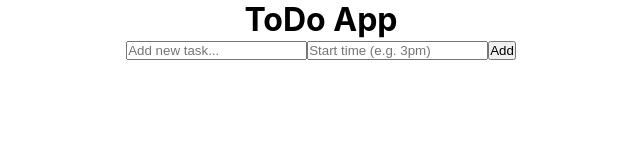
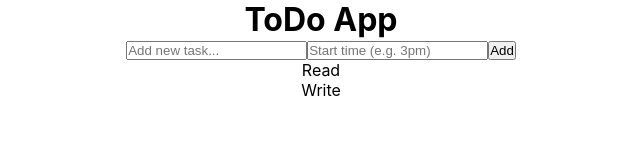
Before and after one commit to krunal002/todoapp, a React (Create React App) app: page / in a window 1280 px wide. Shown: the top 160 px of the page, without its empty margins (319-959 px from the left). Built offline with nearby package versions, Linux system fonts and the light colour scheme.

Commit message:
context added to manage todos

```diff
--- a/src/ToDoApp/todo.jsx
+++ b/src/ToDoApp/todo.jsx
@@ -1,8 +1,17 @@
+import { useContext } from "react";
+import { ToDoContext } from "../ToDoContext/context";
+
 const ToDoApp = () => {
+  const { todos, todoTitle, setTodoTitle, todoTime, setTodoTime, addTodo } =
+    useContext(ToDoContext);
+
   return (
     <main>
       <header>
-        <h1>ToDo App</h1>
+        <h1>ToDo App </h1>
+      </header>
+
+      <section>
         <div className="add-todo">
           <input
             type="text"
@@ -10,6 +19,8 @@ const ToDoApp = () => {
             id="title"
             className="input-field"
             placeholder="Add new task..."
+            value={todoTitle}
+            onChange={(e) => setTodoTitle(e.target.value)}
           />
 
           <input
@@ -18,11 +29,21 @@ const ToDoApp = () => {
             id="time"
             className="input-field"
             placeholder="Start time (e.g. 3pm)"
+            value={todoTime}
+            onChange={(e) => setTodoTime(e.target.value)}
           />
 
-          <button className="add-button">Add</button>
+          <button className="add-button" onClick={addTodo}>
+            Add
+          </button>
         </div>
-      </header>
+
+        <div className="todo-list">
+          {todos.map((todo) => (
+            <p>{todo.title}</p>
+          ))}
+        </div>
+      </section>
     </main>
   );
 };
--- /dev/null
+++ b/src/ToDoContext/context.jsx
@@ -0,0 +1,38 @@
+import { createContext, useState } from "react";
+export const ToDoContext = createContext();
+
+export const ToDoContextHandler = ({ children }) => {
+  const [todoTitle, setTodoTitle] = useState("");
+  const [todoTime, setTodoTime] = useState("");
+  const [todos, setTodos] = useState([
+    { id: 1703846031824, title: "Read", time: "5pm", completed: false },
+    { id: 1703846438230, title: "Write", time: "6pm", completed: true },
+  ]);
+
+  const addTodo = () => {
+    // console.log(todoTitle, todoTime);
+    const newTodo = {
+      id: Date.now(),
+      title: todoTitle,
+      time: todoTime,
+      completed: false,
+    };
+
+    setTodos([...todos, newTodo]);
+  };
+  return (
+    <ToDoContext.Provider
+      value={{
+        todos,
+        setTodos,
+        todoTitle,
+        setTodoTitle,
+        todoTime,
+        setTodoTime,
+        addTodo,
+      }}
+    >
+      {children}
+    </ToDoContext.Provider>
+  );
+};
--- a/src/index.js
+++ b/src/index.js
@@ -1,13 +1,17 @@
-import React from 'react';
-import ReactDOM from 'react-dom/client';
-import './index.css';
-import App from './App';
-import reportWebVitals from './reportWebVitals';
+import "./index.css";
+import React from "react";
+import ReactDOM from "react-dom/client";
 
-const root = ReactDOM.createRoot(document.getElementById('root'));
+import App from "./App";
+import reportWebVitals from "./reportWebVitals";
+import { ToDoContextHandler } from "./ToDoContext/context";
+
+const root = ReactDOM.createRoot(document.getElementById("root"));
 root.render(
   <React.StrictMode>
-    <App />
+    <ToDoContextHandler>
+      <App />
+    </ToDoContextHandler>
   </React.StrictMode>
 );
 
```
